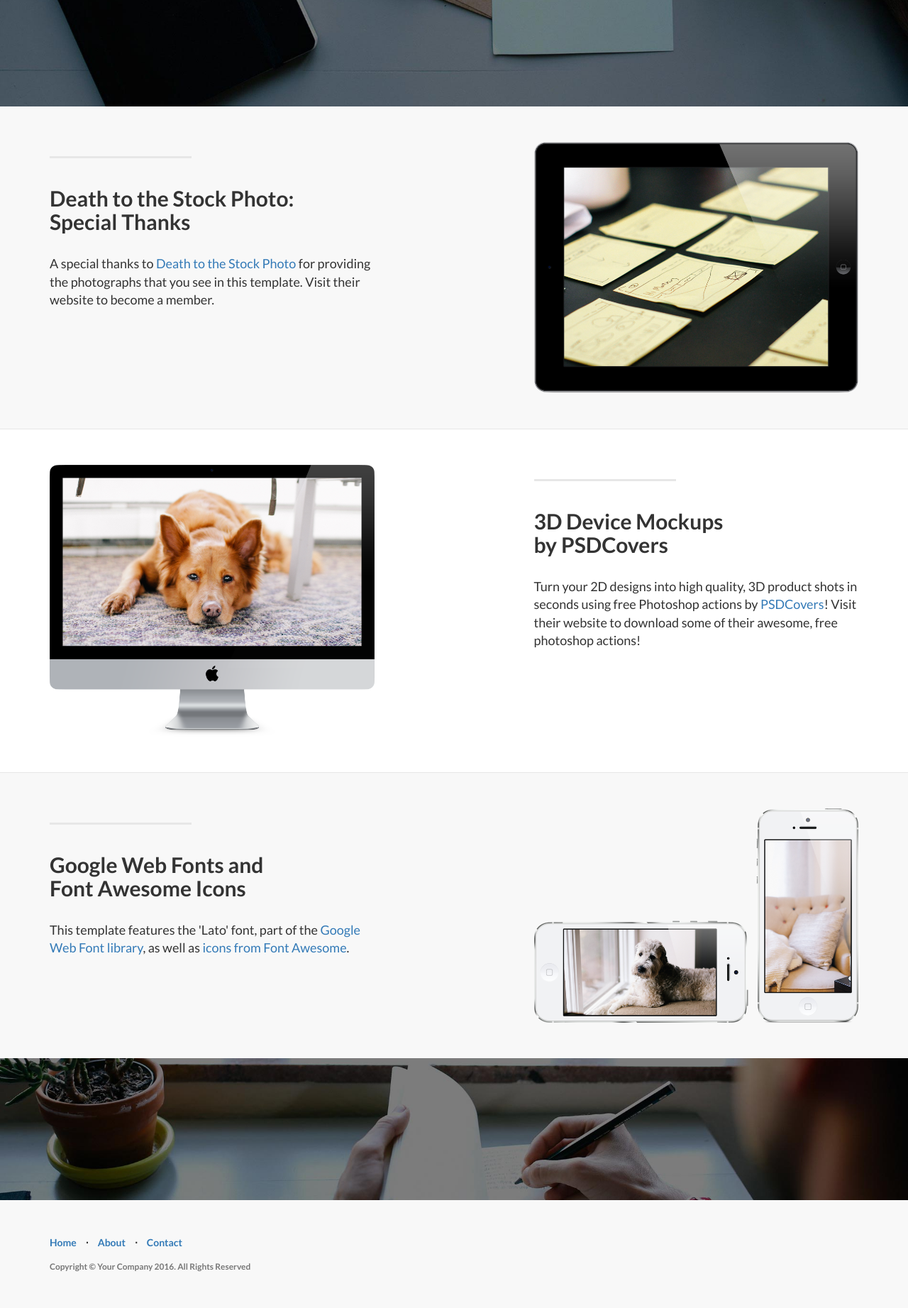
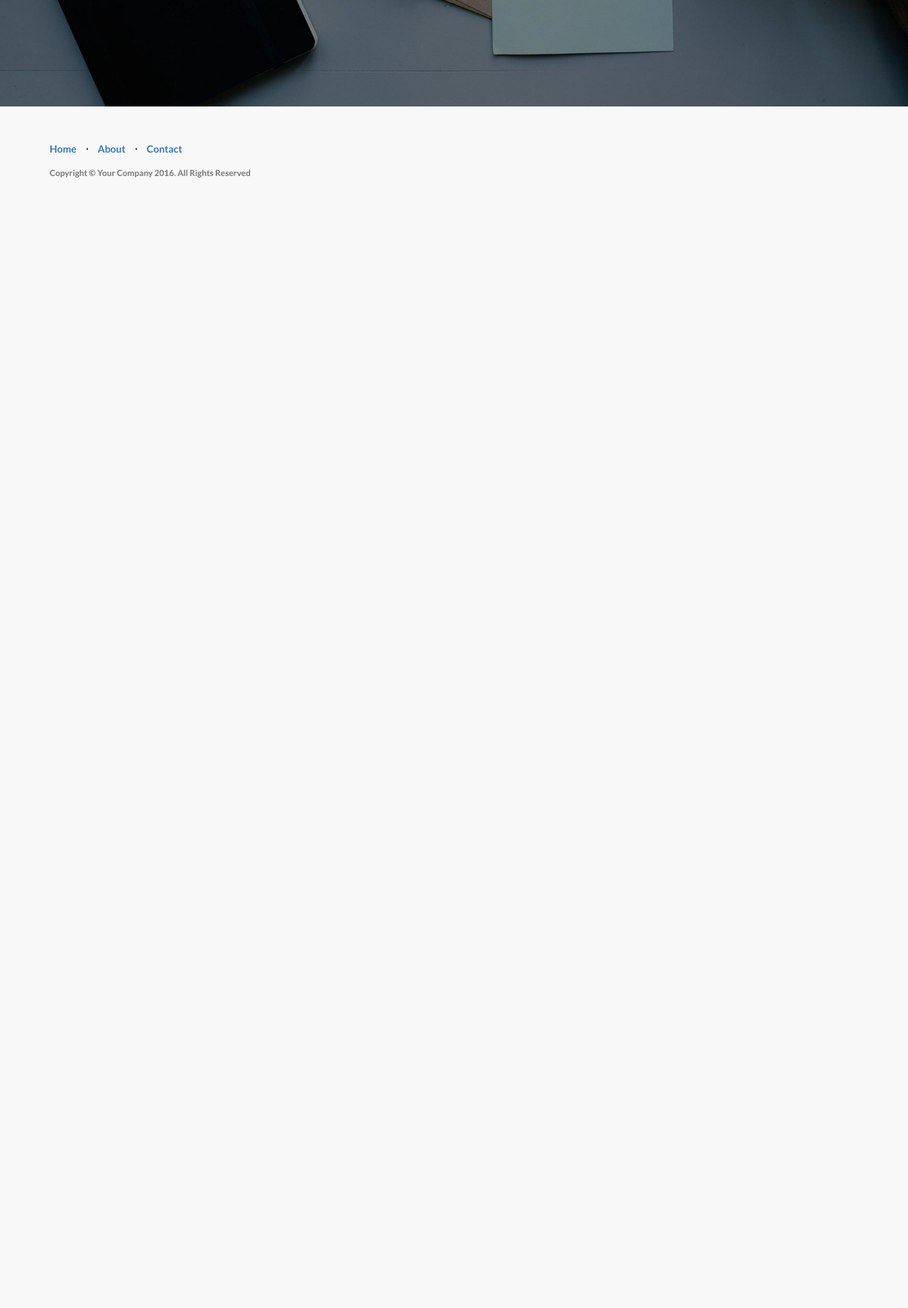
Before and after one commit to monsiper/etrader, a Django app: page / in a window 1280 px wide. Shown: the part 717-2560 px from the top of the page at 71% size. After the commit the page ends 968 px from the top, so only its background shows below. Run offline with Django 3.2, Linux system fonts and the light colour scheme; parts of the project's set-up code (start-up, migrations or seed data) failed here and were passed over; some libraries are stand-ins or nearby versions.

Commit message:
Changes early Monday

```diff
--- a/etrader/settings.py
+++ b/etrader/settings.py
@@ -62,7 +62,7 @@ MIDDLEWARE_CLASSES = [
 
 ROOT_URLCONF = 'etrader.urls'
 SESSION_EXPIRE_AT_BROWSER_CLOSE = True
-SESSION_COOKIE_AGE = 10000
+SESSION_COOKIE_AGE = 600
 
 TEMPLATES = [
     {
--- a/main/templates/main_page.html
+++ b/main/templates/main_page.html
@@ -116,74 +116,74 @@
 
     <!-- Page Content -->
 
-	<a  name="services"></a>
-    <div class="content-section-a">
-
-        <div class="container">
-            <div class="row">
-                <div class="col-lg-5 col-sm-6">
-                    <hr class="section-heading-spacer">
-                    <div class="clearfix"></div>
-                    <h2 class="section-heading">Death to the Stock Photo:<br>Special Thanks</h2>
-                    <p class="lead">A special thanks to <a target="_blank" href="http://join.deathtothestockphoto.com/">Death to the Stock Photo</a> for providing the photographs that you see in this template. Visit their website to become a member.</p>
-                </div>
-                <div class="col-lg-5 col-lg-offset-2 col-sm-6">
-                    <img class="img-responsive" src="img/ipad.png" alt="">
-                </div>
-            </div>
-
-        </div>
-        <!-- /.container -->
-
-    </div>
-    <!-- /.content-section-a -->
-
-    <div class="content-section-b">
-
-        <div class="container">
-
-            <div class="row">
-                <div class="col-lg-5 col-lg-offset-1 col-sm-push-6  col-sm-6">
-                    <hr class="section-heading-spacer">
-                    <div class="clearfix"></div>
-                    <h2 class="section-heading">3D Device Mockups<br>by PSDCovers</h2>
-                    <p class="lead">Turn your 2D designs into high quality, 3D product shots in seconds using free Photoshop actions by <a target="_blank" href="http://www.psdcovers.com/">PSDCovers</a>! Visit their website to download some of their awesome, free photoshop actions!</p>
-                </div>
-                <div class="col-lg-5 col-sm-pull-6  col-sm-6">
-                    <img class="img-responsive" src="img/dog.png" alt="">
-                </div>
-            </div>
-
-        </div>
-        <!-- /.container -->
-
-    </div>
-    <!-- /.content-section-b -->
-
-    <div class="content-section-a">
-
-        <div class="container">
-
-            <div class="row">
-                <div class="col-lg-5 col-sm-6">
-                    <hr class="section-heading-spacer">
-                    <div class="clearfix"></div>
-                    <h2 class="section-heading">Google Web Fonts and<br>Font Awesome Icons</h2>
-                    <p class="lead">This template features the 'Lato' font, part of the <a target="_blank" href="http://www.google.com/fonts">Google Web Font library</a>, as well as <a target="_blank" href="http://fontawesome.io">icons from Font Awesome</a>.</p>
-                </div>
-                <div class="col-lg-5 col-lg-offset-2 col-sm-6">
-                    <img class="img-responsive" src="img/phones.png" alt="">
-                </div>
-            </div>
-
-        </div>
-        <!-- /.container -->
-
-    </div>
+{#	<a  name="services"></a>#}
+{#    <div class="content-section-a">#}
+{##}
+{#        <div class="container">#}
+{#            <div class="row">#}
+{#                <div class="col-lg-5 col-sm-6">#}
+{#                    <hr class="section-heading-spacer">#}
+{#                    <div class="clearfix"></div>#}
+{#                    <h2 class="section-heading">Death to the Stock Photo:<br>Special Thanks</h2>#}
+{#                    <p class="lead">A special thanks to <a target="_blank" href="http://join.deathtothestockphoto.com/">Death to the Stock Photo</a> for providing the photographs that you see in this template. Visit their website to become a member.</p>#}
+{#                </div>#}
+{#                <div class="col-lg-5 col-lg-offset-2 col-sm-6">#}
+{#                    <img class="img-responsive" src="img/ipad.png" alt="">#}
+{#                </div>#}
+{#            </div>#}
+{##}
+{#        </div>#}
+{#        <!-- /.container -->#}
+{##}
+{#    </div>#}
+{#    <!-- /.content-section-a -->#}
+{##}
+{#    <div class="content-section-b">#}
+{##}
+{#        <div class="container">#}
+{##}
+{#            <div class="row">#}
+{#                <div class="col-lg-5 col-lg-offset-1 col-sm-push-6  col-sm-6">#}
+{#                    <hr class="section-heading-spacer">#}
+{#                    <div class="clearfix"></div>#}
+{#                    <h2 class="section-heading">3D Device Mockups<br>by PSDCovers</h2>#}
+{#                    <p class="lead">Turn your 2D designs into high quality, 3D product shots in seconds using free Photoshop actions by <a target="_blank" href="http://www.psdcovers.com/">PSDCovers</a>! Visit their website to download some of their awesome, free photoshop actions!</p>#}
+{#                </div>#}
+{#                <div class="col-lg-5 col-sm-pull-6  col-sm-6">#}
+{#                    <img class="img-responsive" src="img/dog.png" alt="">#}
+{#                </div>#}
+{#            </div>#}
+{##}
+{#        </div>#}
+{#        <!-- /.container -->#}
+{##}
+{#    </div>#}
+{#    <!-- /.content-section-b -->#}
+{##}
+{#    <div class="content-section-a">#}
+{##}
+{#        <div class="container">#}
+{##}
+{#            <div class="row">#}
+{#                <div class="col-lg-5 col-sm-6">#}
+{#                    <hr class="section-heading-spacer">#}
+{#                    <div class="clearfix"></div>#}
+{#                    <h2 class="section-heading">Google Web Fonts and<br>Font Awesome Icons</h2>#}
+{#                    <p class="lead">This template features the 'Lato' font, part of the <a target="_blank" href="http://www.google.com/fonts">Google Web Font library</a>, as well as <a target="_blank" href="http://fontawesome.io">icons from Font Awesome</a>.</p>#}
+{#                </div>#}
+{#                <div class="col-lg-5 col-lg-offset-2 col-sm-6">#}
+{#                    <img class="img-responsive" src="img/phones.png" alt="">#}
+{#                </div>#}
+{#            </div>#}
+{##}
+{#        </div>#}
+{#        <!-- /.container -->#}
+{##}
+{#    </div>#}
     <!-- /.content-section-a -->
 
 	<a  name="contact"></a>
-    <div class="banner">
+{#    <div class="banner">#}
 
         <!--<div class="container">-->
 
@@ -209,7 +209,7 @@
         <!--</div>-->
         <!--&lt;!&ndash; /.container &ndash;&gt;-->
 
-    </div>
+{#    </div>#}
     <!-- /.banner -->
 
     <!-- Footer -->
--- a/main/templates/user_panel.html
+++ b/main/templates/user_panel.html
@@ -6,7 +6,7 @@
 <div class="container">
     <div class="row">
         <div class="col-lg-12">
-            <ul class="nav nav-tabs"  role="tablist">
+            <ul class="nav nav-tabs nav-justified"  role="tablist">
                 <li role="presentation" class="{% if parent_page == 'dashboard' %}active{% endif %}"><a href="/panel/dashboard">Dashboard</a></li>
                 <li role="presentation" class="{% if parent_page == 'trade' %}active{% endif %}"><a href="{% url 'display_buy' %}">Trade</a></li>
                 <li role="presentation" class="{% if parent_page == 'profile' %}active{% endif %}"><a href="/panel/profile">Profile</a></li>
--- a/trade/get_price.py
+++ /dev/null
@@ -1,18 +0,0 @@
-import requests,decimal,json
-
-URL_ETH_PRICE = 'https://www.cryptocompare.com/api/data/price?fsym=ETH&tsyms=USD'
-
-def get_current_ETH_price(url_eth_price):
-    from trade.models import EthereumPrice
-
-    # database'den cek son bir dakika icinde varsa, yoksa sorgu yap
-    url = url_eth_price
-    response = requests.get(url)
-
-    if response.status_code == 200:
-        price = decimal.Decimal(json.loads(response.content)['Data'][0]['Price'])
-        EthereumPrice.objects.create(price=price)
-        return {'status': 'Success',
-                'price': price}
-    else:
-        return {'status': 'Error', 'price': None }
--- a/user_login/templates/user_login/login_or_signup.html
+++ b/user_login/templates/user_login/login_or_signup.html
@@ -25,7 +25,7 @@
 				<div class="panel-body">
 					<div class="row">
 						<div class="col-lg-12">
-							<form method="post" action="{% url 'login' %}" role="form" style="display: block;">
+							<form method="post" action="{% if type == 'signup' %} {% url 'signup' %} {%  else  %} {%  url 'login' %} {%  endif %} "  role="form" style="display: block;">
 								{% csrf_token %}
 
 								{% bootstrap_form form %}
--- a/user_login/views.py
+++ b/user_login/views.py
@@ -1,6 +1,5 @@
 from django.core.urlresolvers import reverse
 from django.db import transaction
-from django.http import HttpResponse
 from django.shortcuts import render, redirect
 from django.contrib.auth import login, authenticate, logout
 from django.contrib.auth.models import User
@@ -44,11 +43,11 @@ def signup_user(request):
             login(request, user)
             return redirect(reverse('dashboard'))
         else:
-            return render(request, "user_login/login_or_signup.html", {'header': 'Sign Up', 'form': processed_data},
+            return render(request, "user_login/login_or_signup.html", {'header': 'Sign Up', 'type': 'signup', 'form': processed_data},
                           status=400)
     else:
         empty_Form = SignupForm()
-        return render(request,"user_login/login_or_signup.html", {'header': 'Sign Up', 'form': empty_Form})
+        return render(request,"user_login/login_or_signup.html", {'header': 'Sign Up', 'type': 'signup', 'form': empty_Form})
 
 def logout_user(request):
     logout(request)
```
Also changed, not shown: main/views.py (+0 -18 lines), requirements_all.txt (added, +133 -0 lines), trade/ETH_price.py (added, +48 -0 lines), trade/models.py (+21 -34 lines), trade/tasks.py (+6 -6 lines), trade/tests.py (+14 -17 lines), trade/views.py (+4 -5 lines), user_login/tests.py (line endings or trailing spaces), 1 other file.
